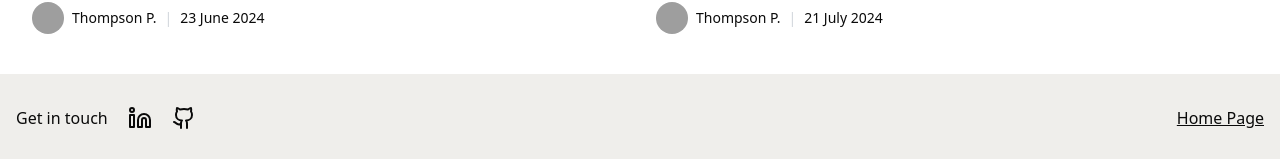
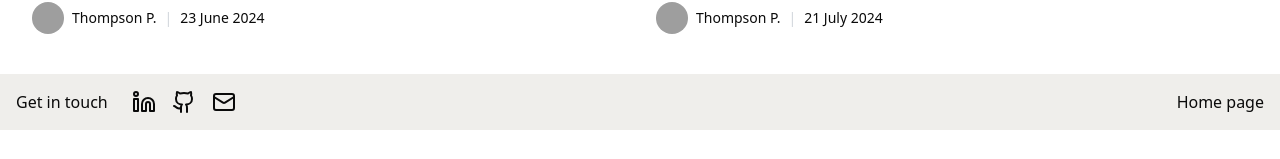
Before and after one commit to Tanagorn-Boy/tanagorn-personal-blog, a React (Vite) app: page / in a window 1280 px wide. Shown: the part 2520-2679 px from the top of the page. After the commit the page ends 2650 px from the top, so only its background shows below. Built offline with nearby package versions, Linux system fonts and the light colour scheme; grey boxes are pictures that could not be loaded.

Commit message:
fix: alignment issue in footer

```diff
--- a/src/components/Navbar.jsx
+++ b/src/components/Navbar.jsx
@@ -1,4 +1,4 @@
-import { Linkedin, Github } from "lucide-react";
+import { Linkedin, Github ,Mail} from "lucide-react";
 
 export function NavBar() {
   return (
@@ -19,16 +19,17 @@
 
 export function Footer() {
   return (
-    <footer className="container mx-auto px-4 py-8  bg-[#EFEEEB] ">
-      <div className="flex items-center lg:flex-row lg:justify-between">
-        <div className="flex">
-          <div className="flex ">Get in touch</div>
-          <div className="flex ml-5 space-x-5">
-            <Linkedin />
-            <Github />
-          </div>
+    <footer className=" bg-[#EFEEEB] flex flex-col py-4 sm:flex-row  justify-between  items-center">
+      <div className="flex flex-col sm:flex-row  space-y-4 sm:space-y-0 sm:space-x-6 px-4">
+        <span className="font-medium">Get in touch</span>
+        <div className="flex space-x-4">
+          <Linkedin />
+          <Github />
+          <Mail />
         </div>
-        <div className="underline">Home Page</div>
+      </div>
+      <div className="flex items-center px-4">
+        Home page
       </div>
     </footer>
   );
```
